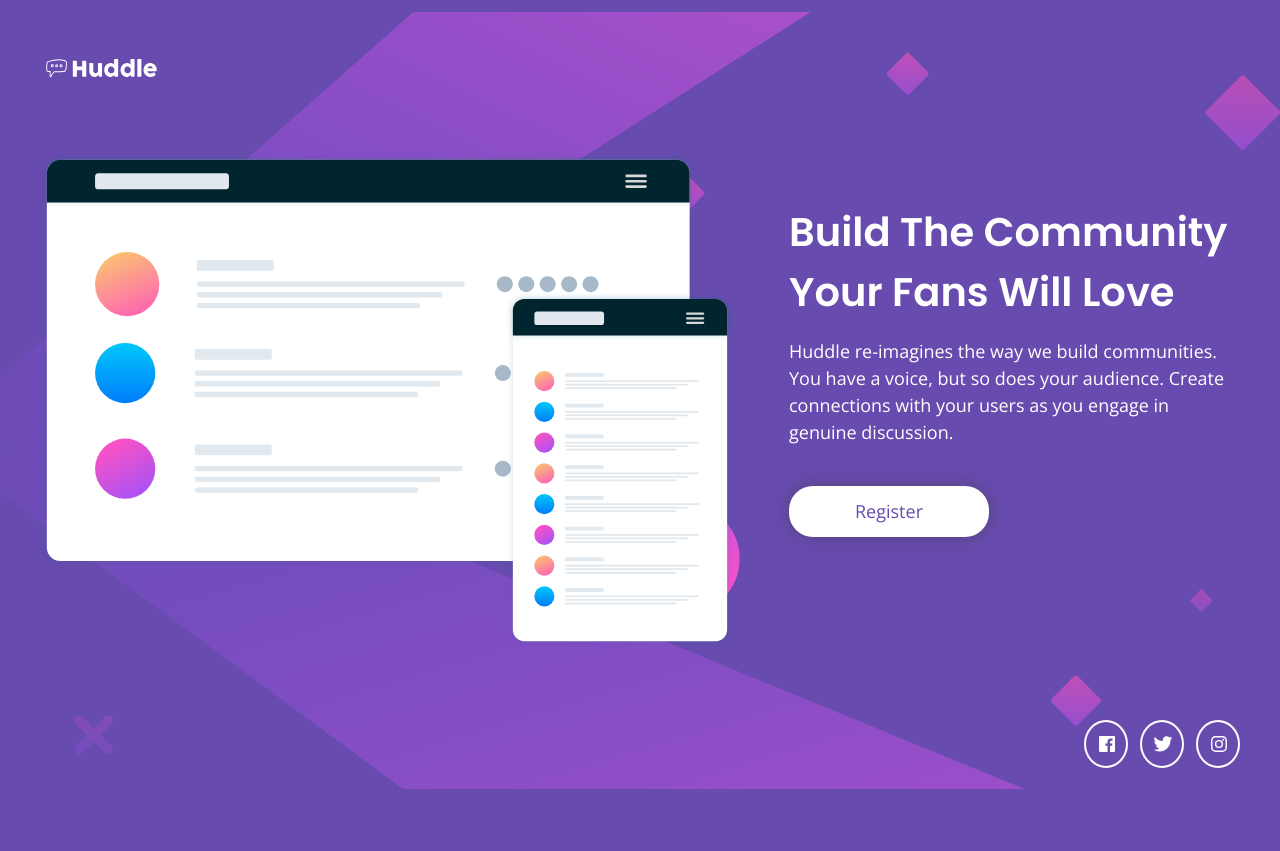
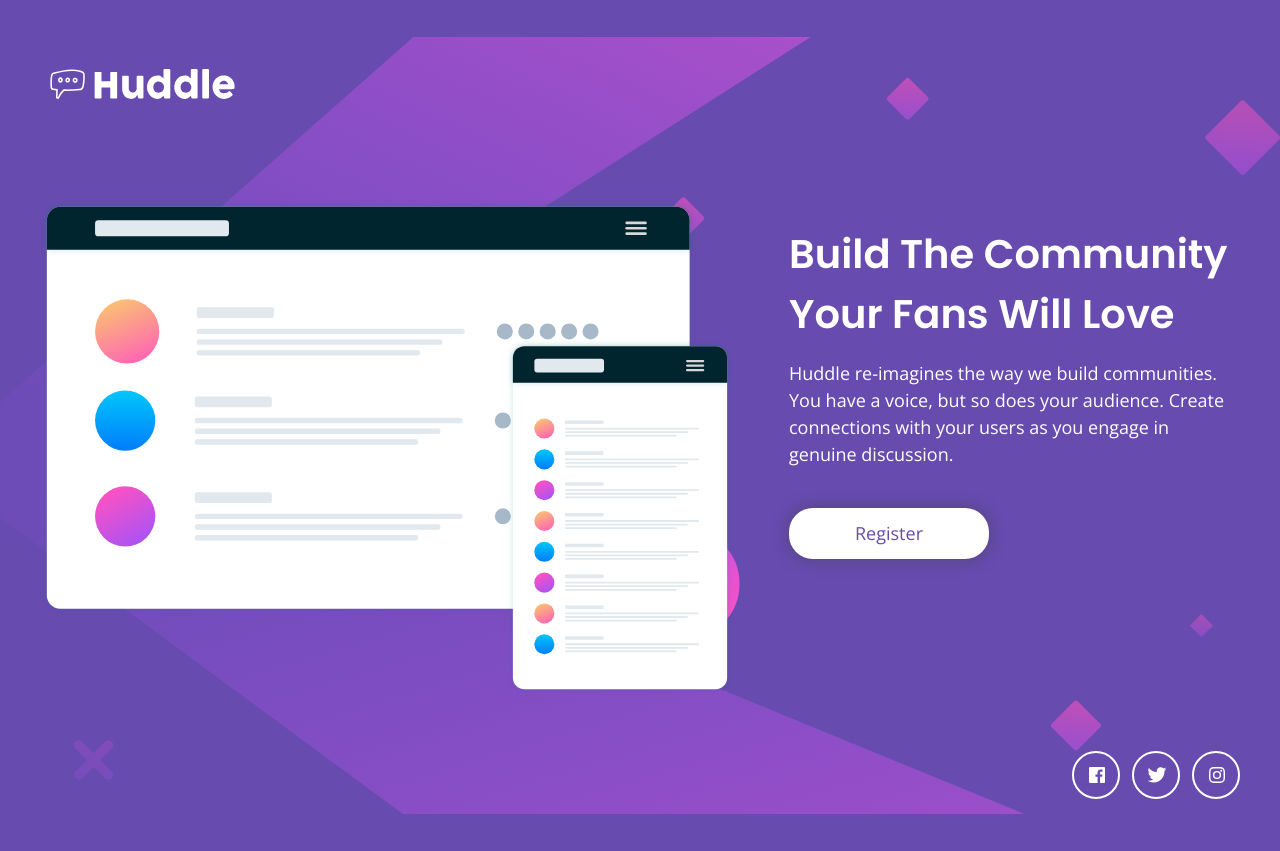
Before and after one commit to Ronnarit00000/Huddle-landing-page, a plain HTML site: page index.html in a window 1280 px wide. Before the commit the page ends 800 px from the top, so only its background shows below. Drawn offline with nearby package versions, Linux system fonts and the light colour scheme.

Commit message:
edit layout

```diff
--- a/style.css
+++ b/style.css
@@ -151,7 +151,7 @@ select {
 }
 
 .icon-link svg {
-    width: 20px;
+    width: 24px;
     height: 16px;
     position: relative;
     top: 2px;
@@ -292,7 +292,7 @@ select {
     /* ------------------------------------------------------------ */
 
     body {
-        background: url('images/bg-desktop.svg') top no-repeat;
+        background: url('images/bg-desktop.svg') left no-repeat;
         background-color: var(--clr-violet);
         background-size: contain;
     }
@@ -353,6 +353,7 @@ select {
 
     .primary-footer {
         justify-content: end;
+        align-self: start;
     }
 }
 
@@ -364,7 +365,7 @@ select {
     /* ------------------------------------------------------------ */
 
     body {
-        background: url('images/bg-desktop.svg') center no-repeat;
+        background: url('images/bg-desktop.svg') left no-repeat;
         background-color: var(--clr-violet);
         background-size: contain;
     }
@@ -379,7 +380,7 @@ select {
         row-gap: 3.5rem;
         justify-content: center;
         grid-template-columns: 2.5rem [content-start] min(100% - 2.5rem * 2, 80rem) [content-end] 2.5rem;
-        grid-template-rows: 5rem 1fr 5rem;
+        grid-template-rows: 6.25rem 1fr 6.25rem;
     }
 
     .base-layout > * {
@@ -394,6 +395,11 @@ select {
         align-self: end;
     }
 
+    .primary-header .logo {
+        width: 12.5rem;
+        height:   2rem;
+    }
+
     /* ------------------------------------------------------------ */
     /*                            content                           */
     /* ------------------------------------------------------------ */
@@ -401,8 +407,8 @@ select {
     .content {
         display: grid;
         gap:3.5rem;
-        align-items: center;
         grid-template-columns: 1fr 1fr;
+        padding-block-start: 2.75rem;
     }
 
     .content-image {
@@ -434,6 +440,7 @@ select {
 
     .primary-footer {
         justify-content: end;
+        align-self: start;
     }
 }
 
@@ -448,3 +455,14 @@ select {
         grid-template-columns: max-content 1fr;
     }
 }
+
+@media (min-width : 1480px) {
+
+    /* ------------------------------------------------------------ */
+    /*                            content                           */
+    /* ------------------------------------------------------------ */
+
+    .content {
+        align-self: center;
+    }
+}
```
